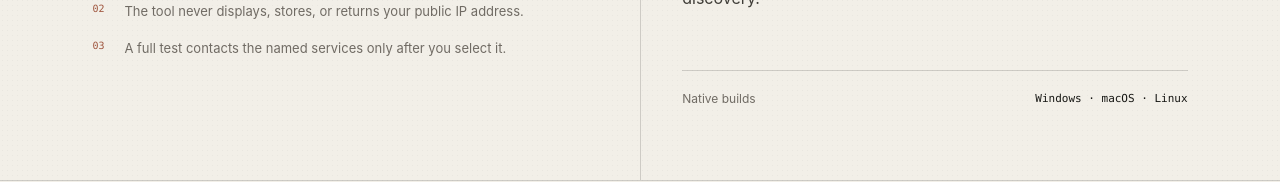
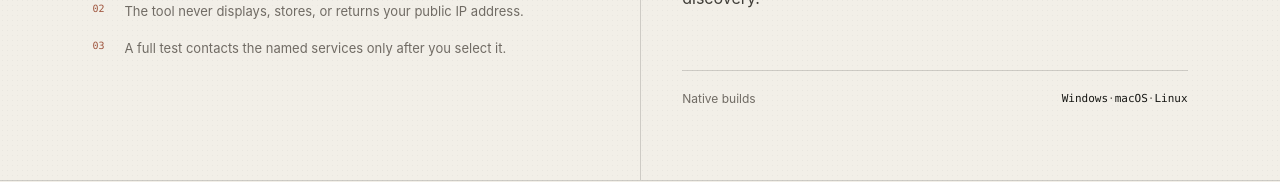
Before and after one commit to JohnnyZLi/Network-Diagnostics-Suite, a React (Vite) app: page / in a window 1280 px wide. Shown: the part 3422-3604 px from the top of the page. Built offline with nearby package versions, Linux system fonts and the light colour scheme; no server answers.

Commit message:
Make native build platforms link to releases

```diff
--- a/src/components/InformationPanels.tsx
+++ b/src/components/InformationPanels.tsx
@@ -1,3 +1,5 @@
+const RELEASES_URL = "https://github.com/JohnnyZLi/Network-Diagnostics-Suite/releases/latest";
+
 export function InformationPanels() {
   return (
     <section className="information-grid">
@@ -15,7 +17,16 @@ export function InformationPanels() {
         <span className="eyebrow">Deep probe</span>
         <h2>Some answers require the operating system.</h2>
         <p>Browsers cannot perform honest traceroutes or expose raw packet loss. The optional native probe adds hops, Internet Control Message Protocol loss, Domain Name System timing, interface and gateway details, and path Maximum Transmission Unit discovery.</p>
-        <div className="probe-status"><span>Native builds</span><strong>Windows · macOS · Linux</strong></div>
+        <div className="probe-status">
+          <span>Native builds</span>
+          <strong className="probe-status__links">
+            <a href={RELEASES_URL} target="_blank" rel="noreferrer" aria-label="View Windows native builds in the latest release">Windows</a>
+            <span aria-hidden="true">·</span>
+            <a href={RELEASES_URL} target="_blank" rel="noreferrer" aria-label="View macOS native builds in the latest release">macOS</a>
+            <span aria-hidden="true">·</span>
+            <a href={RELEASES_URL} target="_blank" rel="noreferrer" aria-label="View Linux native builds in the latest release">Linux</a>
+          </strong>
+        </div>
       </article>
     </section>
   );
```
